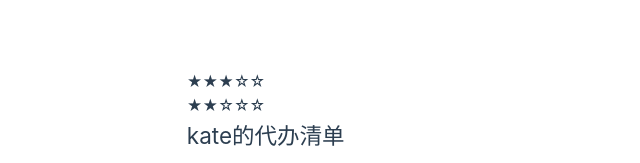
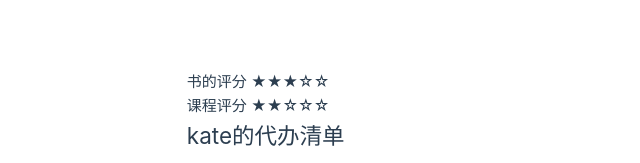
Before and after one commit to imkf-zhang/vue3_bili, a Vue app: page / in a window 1280 px wide. Shown: the top 163 px of the page, without its empty margins (185-825 px from the left). Built offline with nearby package versions, Linux system fonts and the light colour scheme.

Commit message:
feat: 父子组件传参

```diff
--- a/src/App.vue
+++ b/src/App.vue
@@ -1,7 +1,11 @@
 <template>
   <div>
-    <rate-components :value="3"></rate-components>
-    <rate-components :value="1+1"></rate-components>
+    <rate-components :value="3" @update="update">
+    书的评分
+    </rate-components>
+    <rate-components :value="1+1">
+    课程评分
+    </rate-components>
     <todo-list :title="title1" itemKey="tolist1"> </todo-list>
     <todo-list :title="title2" itemKey="tolist2"> </todo-list>
     <todo-list itemKey="tolist3"> </todo-list>
@@ -15,4 +19,7 @@ import RateComponents from './components/RateComponents.vue'
 import {ref} from 'vue';
 let title1 = ref('kate的代办清单')
 let title2 = ref('凯帆的代办清单')
+function update(res) {
+  console.log(res)
+}
 </script>
--- a/src/components/RateComponents.vue
+++ b/src/components/RateComponents.vue
@@ -1,22 +1,34 @@
 <template>
   <div>
-    <span>{{score}}</span>
+    <slot></slot>
+    <span @mousemove="tryUpdate">{{score}}</span>
   </div>
 </template>
 <script>
 import { defineComponent} from 'vue'
 // ★☆
 export default defineComponent({
+  // 1、组件内部的渲染和逻辑
+  // 2、组件的输入
+  // 3、组件的输出
+  // 4、组件的扩展
   props: {
     value: {
       type: Number,
       required: true
     }
   },
+  emits: ['update'],
   computed: {
     score() {
       return '★★★★★☆☆☆☆☆'.slice(5-this.value, 10-this.value)
     }
+  },
+  methods: {
+    tryUpdate() {
+      this.$emit("update", 'hello')
+      console.log("Dayin")
+    }
   }
 })
 </script>
```
